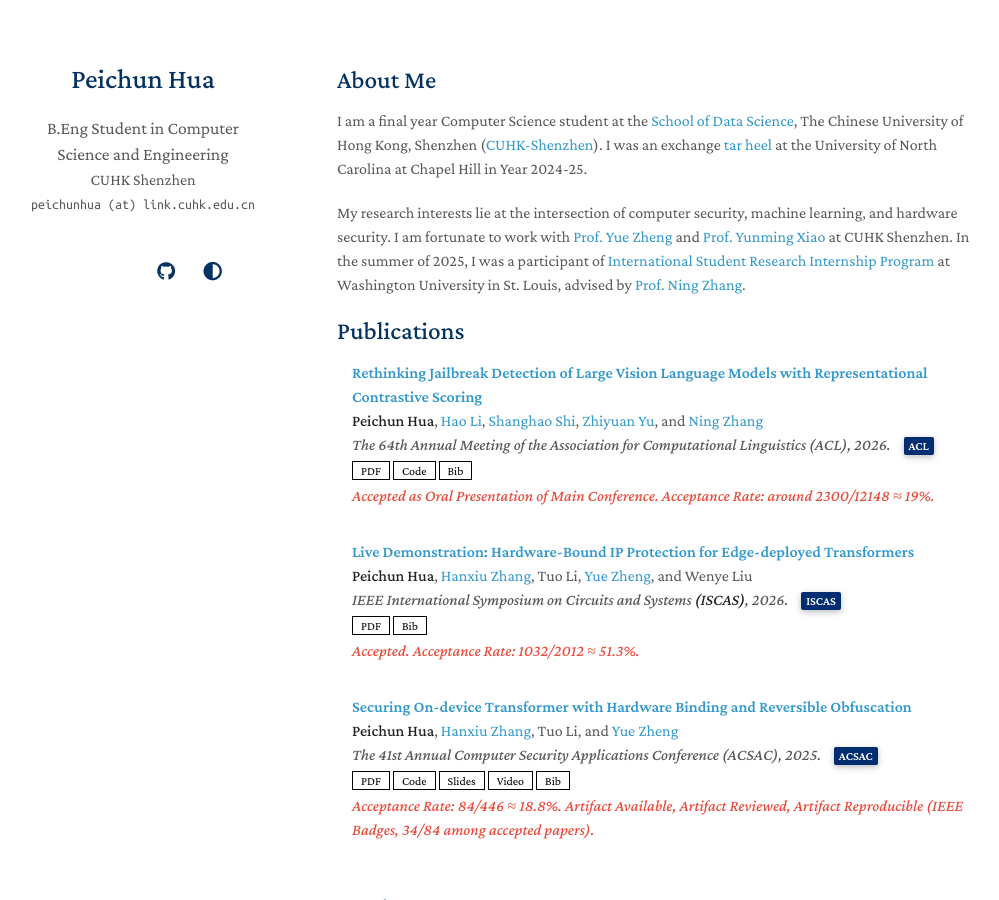
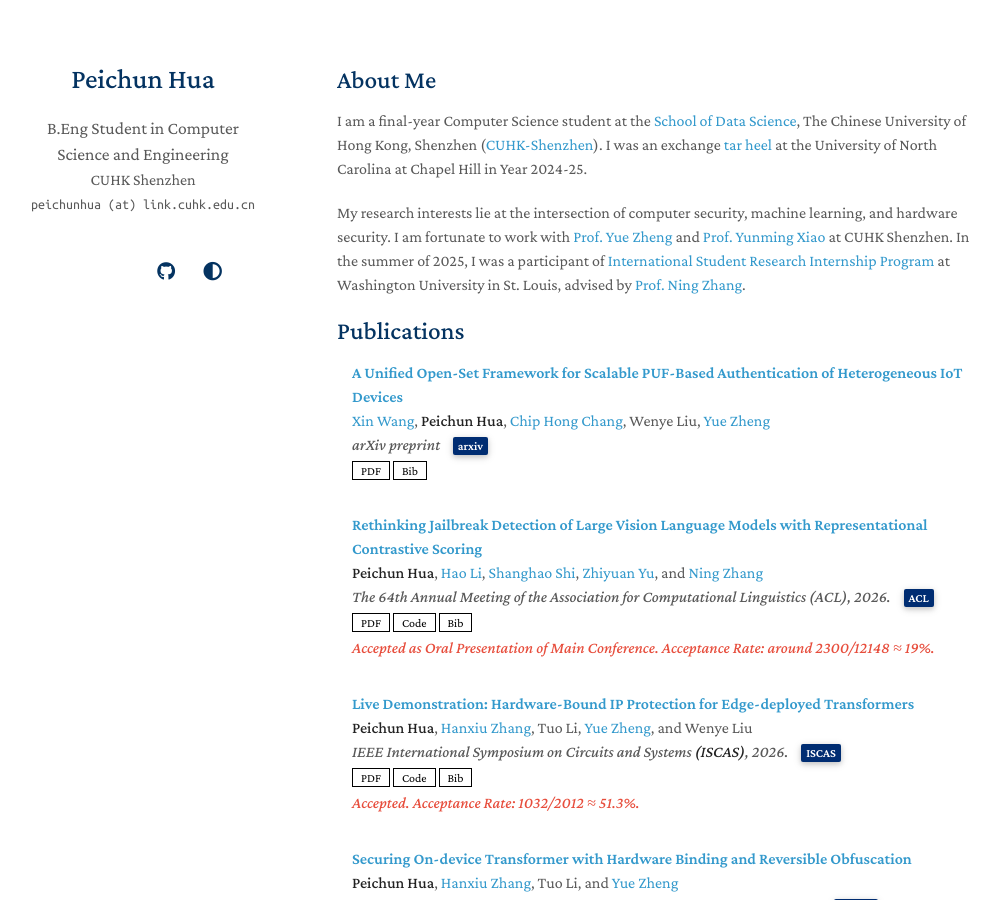
Before and after one commit to sarendis56/sarendis56.github.io, a Jekyll site: the page built from index.md, in a window 1280 px wide and 900 px high. Shown: the whole window, without its empty margins (133-1132 px from the left). Built offline with Jekyll 4.4.1, drawn with Linux system fonts in a browser that asks for light colours; a style sheet for code colours, icons or effects is not loaded; our own code applies the rules of GitHub Pages for plain Markdown files.

Commit message:
Update 5.15

```diff
--- a/_data/publications.yml
+++ b/_data/publications.yml
@@ -1,4 +1,19 @@
 main:
+  - title: "A Unified Open-Set Framework for Scalable PUF-Based Authentication of Heterogeneous IoT Devices"
+    authors: <a href="https://github.com/WANGXinuuu1" target="_blank">Xin Wang</a>, <strong>Peichun Hua</strong>, <a href="https://personal.ntu.edu.sg/echchang/home.htm" target="_blank">Chip Hong Chang</a>, Wenye Liu, <a href="https://myweb.cuhk.edu.cn/zhengyue" target="_blank">Yue Zheng</a>
+    conference_short: arxiv
+    conference: "arXiv preprint"
+    pdf: https://arxiv.org/pdf/2605.07340
+    bibtex: |
+      @article{wang2026openpuf,
+        title={A Unified Open-Set Framework for Scalable PUF-Based Authentication of Heterogeneous IoT Devices},
+        author={Xin Wang and Peichun Hua and Chip Hong Chang and Wenye Liu and Yue Zheng},
+        year={2026},
+        eprint={2605.07340},
+        archivePrefix={arXiv},
+        primaryClass={cs.CR},
+        url={https://arxiv.org/abs/2605.07340},
+      }
   - title: "Rethinking Jailbreak Detection of Large Vision Language Models with Representational Contrastive Scoring"
     authors: <strong>Peichun Hua</strong>, <a href="https://leolee99.github.io/" target="_blank">Hao Li</a>, <a href="https://shishishi123.github.io/" target="_blank">Shanghao Shi</a>, <a href="https://zhiyuanyu.org/" target="_blank">Zhiyuan Yu</a>, and <a href="https://cybersecurity.seas.wustl.edu/" target="_blank">Ning Zhang</a>
     conference_short: ACL
@@ -22,6 +37,7 @@
     conference_short: ISCAS
     conference: IEEE International Symposium on Circuits and Systems <strong>(ISCAS)</strong>, 2026.
     pdf: /assets/docs/ISCAS2026.pdf
+    code: https://github.com/sarendis56/owl-vit#iscas-2026-demo-setup-and-evaluation-guide
     bibtex: |
       @inproceedings{hua2026live,
         title={Live Demonstration: Hardware-Bound IP Protection for Edge-deployed Transformers},
--- a/index.md
+++ b/index.md
@@ -4,6 +4,6 @@
 
 ## About Me
 
-I am a final year Computer Science student at the [School of Data Science](https://sds.cuhk.edu.cn/), The Chinese University of Hong Kong, Shenzhen ([CUHK-Shenzhen](https://cuhk.edu.cn/)). I was an exchange [tar heel](https://en.wikipedia.org/wiki/Tar_Heel) at the University of North Carolina at Chapel Hill in Year 2024-25.
+I am a final-year Computer Science student at the [School of Data Science](https://sds.cuhk.edu.cn/), The Chinese University of Hong Kong, Shenzhen ([CUHK-Shenzhen](https://cuhk.edu.cn/)). I was an exchange [tar heel](https://en.wikipedia.org/wiki/Tar_Heel) at the University of North Carolina at Chapel Hill in Year 2024-25.
 
 My research interests lie at the intersection of computer security, machine learning, and hardware security. I am fortunate to work with [Prof. Yue Zheng](https://scholar.google.com/citations?user=6TMdWj8AAAAJ) and [Prof. Yunming Xiao](https://yunmingxiao.github.io/) at CUHK Shenzhen. In the summer of 2025, I was a participant of [International Student Research Internship Program](https://engineering.washu.edu/academics/undergraduate-research/international-student-research-internship-program.html) at Washington University in St. Louis, advised by [Prof. Ning Zhang](https://engineering.washu.edu/faculty/Ning-Zhang.html).
```
Also changed, not shown: 1 other file.
